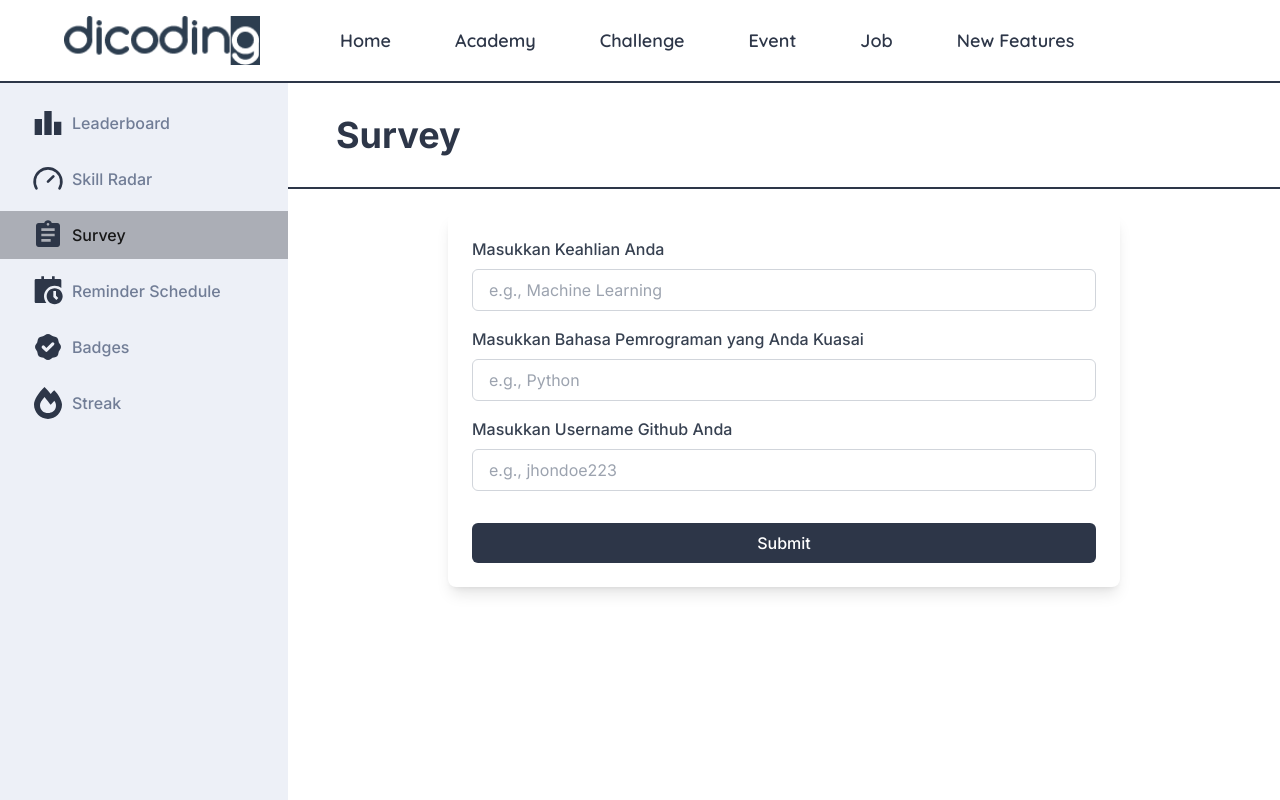
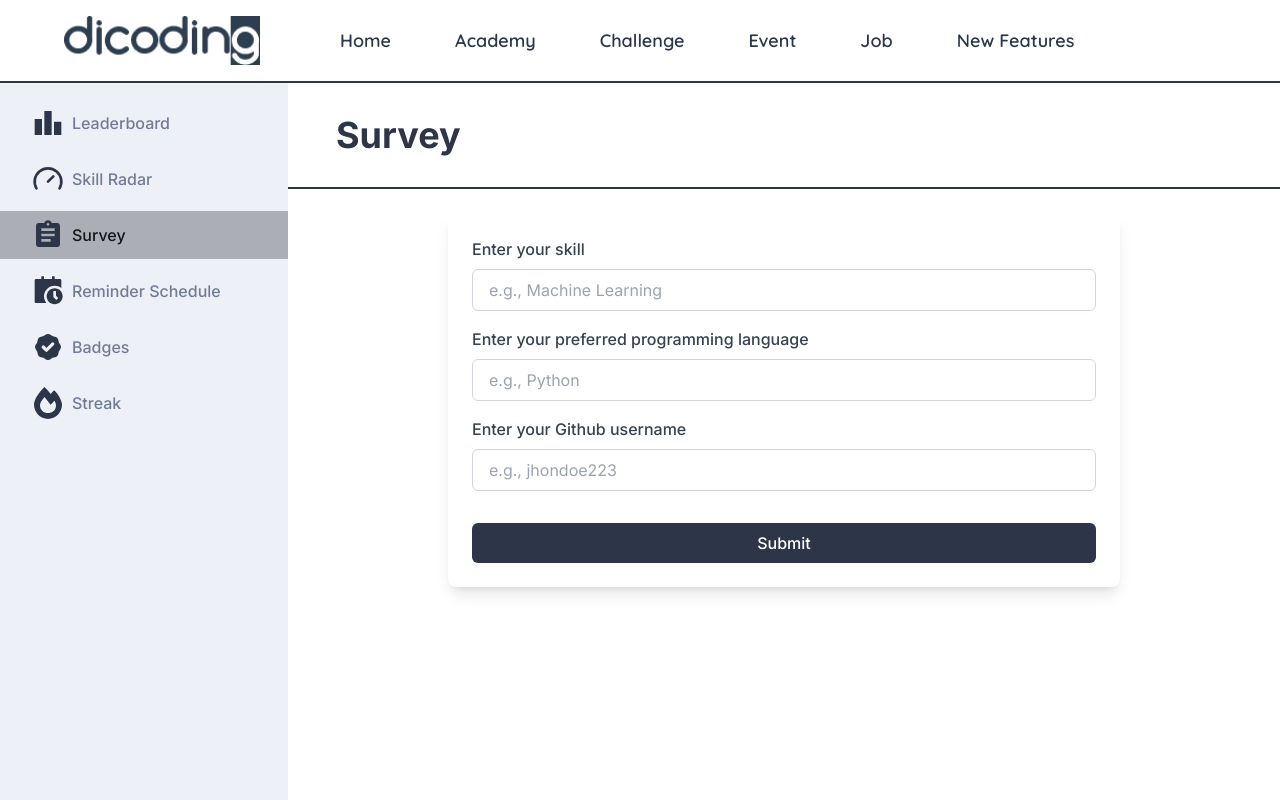
Before and after one commit to KevinElvio/C242-EL01-Dicoding-Motivation-FE, a React (Vite) app in the folder Dicoding-Motivation-FE/: page /new-features/survey in a window 1280 px wide. Built offline with nearby package versions, Linux system fonts and the light colour scheme.

Commit message:
update: streak & survey

```diff
--- a/Dicoding-Motivation-FE/src/data/streak-day.json
+++ b/Dicoding-Motivation-FE/src/data/streak-day.json
@@ -1,3 +1,3 @@
 {
-    "streak-day" : [1, 3, 4, 10, 11, 12, 13, 14,15,16,17]
+    "streak-day" : [1, 3, 4, 10, 11, 12, 13, 14,15,16,17, 20, 21, 22, 23, 25, 27]
 }
--- a/Dicoding-Motivation-FE/src/pages/Streak.jsx
+++ b/Dicoding-Motivation-FE/src/pages/Streak.jsx
@@ -92,7 +92,7 @@ export default function Streak() {
           </div>
         </div>
 
-        {/* Card Streak Info */}
+        {/* Streak Info Card */}
         <div className="bg-white rounded-lg shadow-lg p-8 h-fit text-center flex flex-col justify-center items-center lg:w-1/3">
           <h2 className="text-xl font-bold text-primary mb-4">Streak Stats</h2>
           <div className="space-y-2">
--- a/Dicoding-Motivation-FE/src/pages/Survey/Survey.jsx
+++ b/Dicoding-Motivation-FE/src/pages/Survey/Survey.jsx
@@ -21,11 +21,11 @@ export default function Survey() {
                   htmlFor="question1"
                   className="block text-base font-medium text-gray-700 mb-2"
                 >
-                  Masukkan Keahlian Anda
+                  Enter your skill
                 </label>
                 <input
                   type="text"
-                  id="question1"
+                  id="userSkill"
                   className="w-full px-4 py-2 border border-gray-300 rounded-md focus:ring-2 focus:ring-theme-base focus:border-theme-base"
                   placeholder="e.g., Machine Learning"
                   required
@@ -37,11 +37,11 @@ export default function Survey() {
                   htmlFor="question2"
                   className="block text-base font-medium text-gray-700 mb-2"
                 >
-                  Masukkan Bahasa Pemrograman yang Anda Kuasai
+                  Enter your preferred programming language
                 </label>
                 <input
                   type="text"
-                  id="question2"
+                  id="programmingLanguage"
                   className="w-full px-4 py-2 border border-gray-300 rounded-md focus:ring-2 focus:ring-theme-base focus:border-theme-base"
                   placeholder="e.g., Python"
                   required
@@ -53,11 +53,11 @@ export default function Survey() {
                   htmlFor="question3"
                   className="block text-base font-medium text-gray-700 mb-2"
                 >
-                  Masukkan Username Github Anda
+                  Enter your Github username
                 </label>
                 <input
                   type="text"
-                  id="question3"
+                  id="github"
                   className="w-full px-4 py-2 border border-gray-300 rounded-md focus:ring-2 focus:ring-theme-base focus:border-theme-base"
                   placeholder="e.g., jhondoe223"
                   required
```
